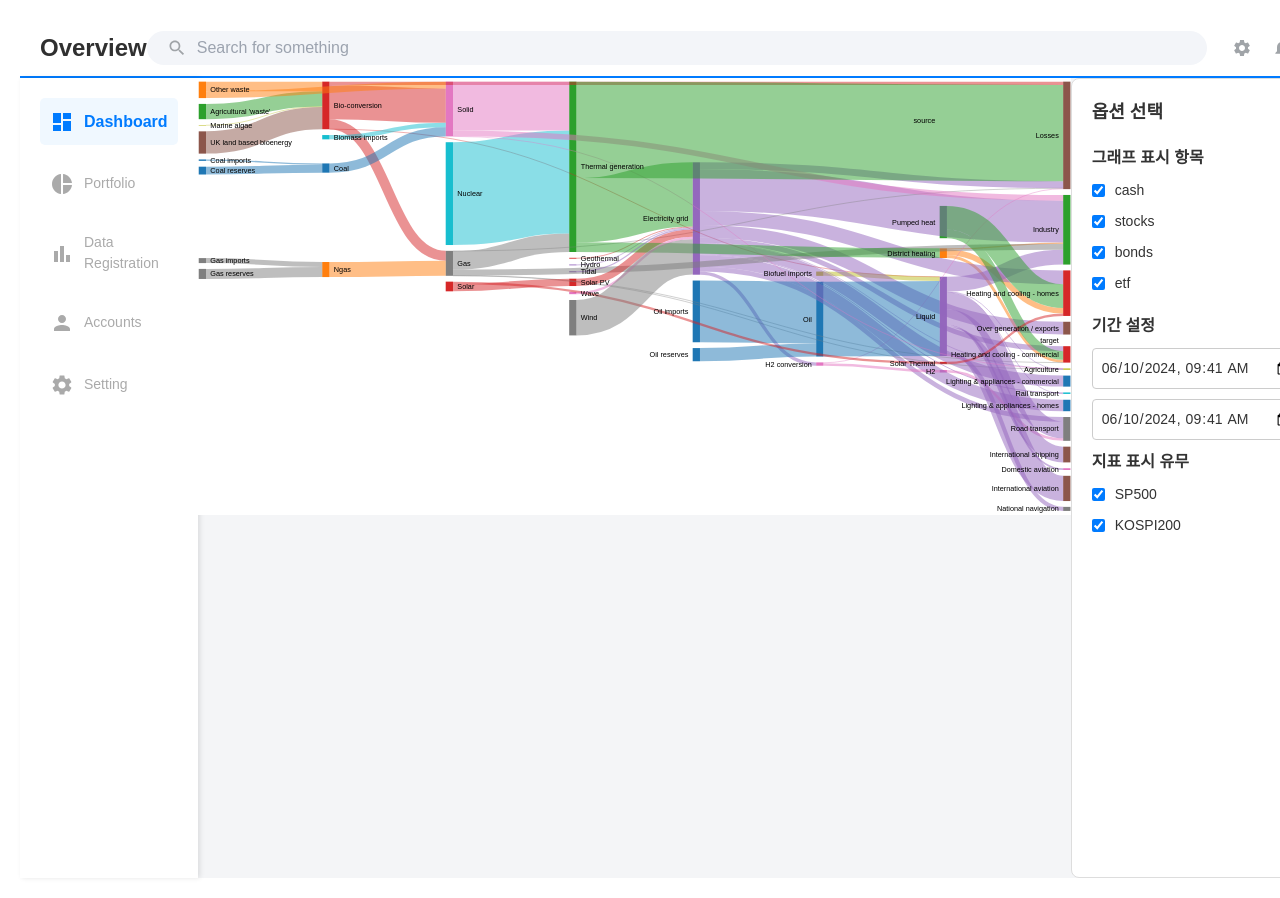
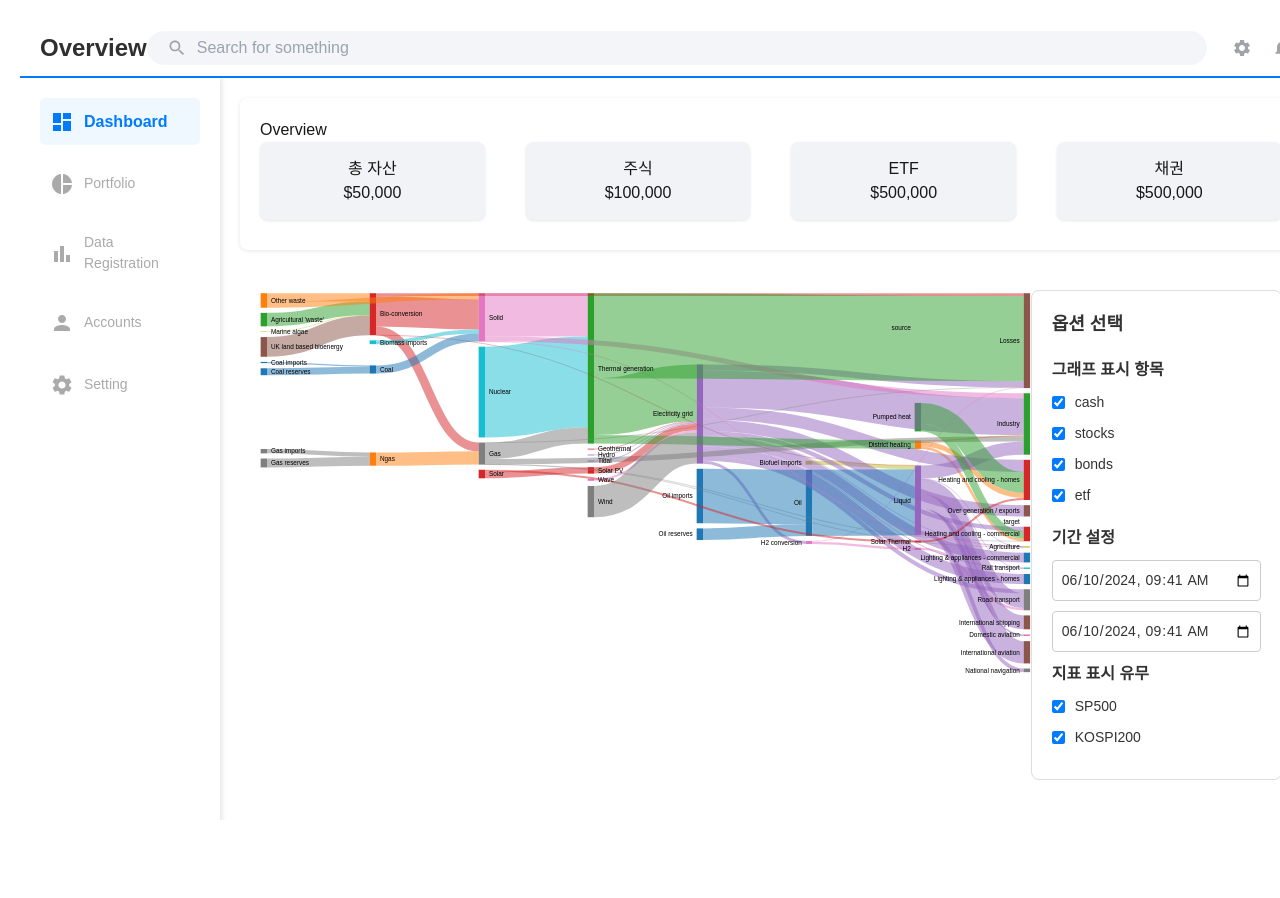
Before and after one commit to cosmos-capstone/frontend, a Next.js app: page / in a window 1280 px wide. Shown: the top 898 px of the page. After the commit the page ends 840 px from the top, so only its background shows below. Built offline with nearby package versions, Linux system fonts and the light colour scheme.

Commit message:
FEAT : minor update on popup content

```diff
--- /dev/null
+++ b/app/components/Dashboard.tsx
@@ -0,0 +1,59 @@
+
+
+export default function Dashboard() {
+  return (
+    <div style={styles.dashboard}>
+      <div style={styles.overview}>
+        <h2>Overview</h2>
+        <div style={styles.statistics}>
+          <div style={styles.statItem}>
+            <div>총 자산</div>
+            <div>$50,000</div>
+          </div>
+          <div style={styles.statItem}>
+            <div>주식</div>
+            <div>$100,000</div>
+          </div>
+          <div style={styles.statItem}>
+            <div>ETF</div>
+            <div>$500,000</div>
+          </div>
+          <div style={styles.statItem}>
+            <div>채권</div>
+            <div>$500,000</div>
+          </div>
+        </div>
+      </div>
+
+    </div>
+  );
+}
+
+const styles = {
+  dashboard: {
+    backgroundColor: '#fff',
+    padding: '20px',
+    marginBottom: '20px',
+    borderRadius: '8px',
+    boxShadow: '0 1px 4px rgba(0, 0, 0, 0.1)',
+  },
+  overview: {
+    marginBottom: '10px',
+  },
+  statistics: {
+    display: 'flex',
+    justifyContent: 'space-between',
+  },
+  statItem: {
+    textAlign: 'center',
+    backgroundColor: '#f1f3f6',
+    padding: '15px',
+    borderRadius: '8px',
+    width: '22%',
+    boxShadow: '0 1px 3px rgba(0, 0, 0, 0.1)',
+  },
+  chart: {
+    marginTop: '20px',
+    // 여기에 차트 관련 스타일 추가 가능
+  },
+};
--- a/app/pages/DashboardPage.tsx
+++ b/app/pages/DashboardPage.tsx
@@ -1,18 +1,25 @@
 import React from 'react';
 import SankeyChartWrapper from '../graphWrapper';
-import Dashboard from '../dashBoard';
+import Dashboard from '../components/Dashboard';
 import styles from '../styles/page.module.css';
 import TopBar from '../topBar';
 import Sidebar from '../sideBar';
+import OptionSelector from '../OptionBoard';
 
 export default function Home() {
   return (
     <div className={styles.container}>
       <TopBar />
-      <div className={styles.flexContainer}>
-      <Sidebar />
-        <SankeyChartWrapper />
-        <Dashboard />
+      <div className={styles.contentContainer}>
+        <Sidebar />
+        <div className={styles.mainContent}>
+          <Dashboard />
+          <div className={styles.graphContent}>
+            <SankeyChartWrapper />
+            <OptionSelector />
+          </div>
+
+        </div>
       </div>
     </div>
   );
--- a/app/popup.js
+++ b/app/popup.js
@@ -1,5 +1,8 @@
 const Popup = ({ node, onClose, position }) => {
   if (!node) return null;
+
+  // value를 반올림
+  const roundedValue = Math.round(node.value);
 
   return (
     <div style={{
@@ -22,7 +25,20 @@ const Popup = ({ node, onClose, position }) => {
       }}>
         {node.name}
       </h2>
-      <p>Value: {node.value} TWh</p>
+      <p>자산: $ {roundedValue}</p>
+
+      <select style={{
+        marginTop: '10px',
+        padding: '5px',
+        borderRadius: '5px',
+        border: '1px solid #ccc',
+        width: '100%'
+      }}>
+        <option value="nvidia">NVIDIA</option>
+        <option value="amd">AMD</option>
+        <option value="broadcom">Broadcom</option>
+      </select>
+
       <button onClick={onClose} style={{
         marginTop: '10px',
         padding: '5px 10px',
@@ -32,7 +48,7 @@ const Popup = ({ node, onClose, position }) => {
         color: '#333',
         cursor: 'pointer'
       }}>
-        Close
+        닫기
       </button>
     </div>
   );
--- a/app/styles/page.module.css
+++ b/app/styles/page.module.css
@@ -1,12 +1,47 @@
-/* mainPage.module.css */
+.container {
+  display: flex;
+  flex-direction: column;
+  height: 100vh;
+}
 
-.container {
-  background-color: #f4f5f7;
-  min-height: 100vh;
-  /* padding: 20px; */
+.contentContainer {
+  display: flex;
+  flex: 1;
+  overflow: hidden;
+}
+
+.mainContent {
+  display: flex;
+  flex-direction: column;
+  flex: 1;
+  padding: 20px;
+  overflow-y: auto;
+}
+.graphContent {
+  display: flex;
+  flex-direction: row;
+  flex: 1;
+  padding: 20px;
+  overflow-y: auto;
 }
 
 .flexContainer {
   display: flex;
-  /* gap: 20px; */
+  align-items: flex-start;
 }
+
+.sidebar {
+  width: 250px; /* Or whatever width you want */
+  background-color: #f5f5f5; /* Example background color */
+  height: 100%;
+}
+
+.topBar {
+  height: 60px; /* Example height */
+  background-color: #fff; /* Example background color */
+  display: flex;
+  align-items: center;
+  justify-content: space-between;
+  padding: 0 20px;
+  box-shadow: 0 1px 4px rgba(0, 0, 0, 0.1);
+}
```
Also changed, not shown: app/page.tsx (+0 -18 lines), app/styles/dashBoard.module.css (deleted, +0 -66 lines), app/OptionBoard.tsx (renamed from app/dashBoard.tsx).
